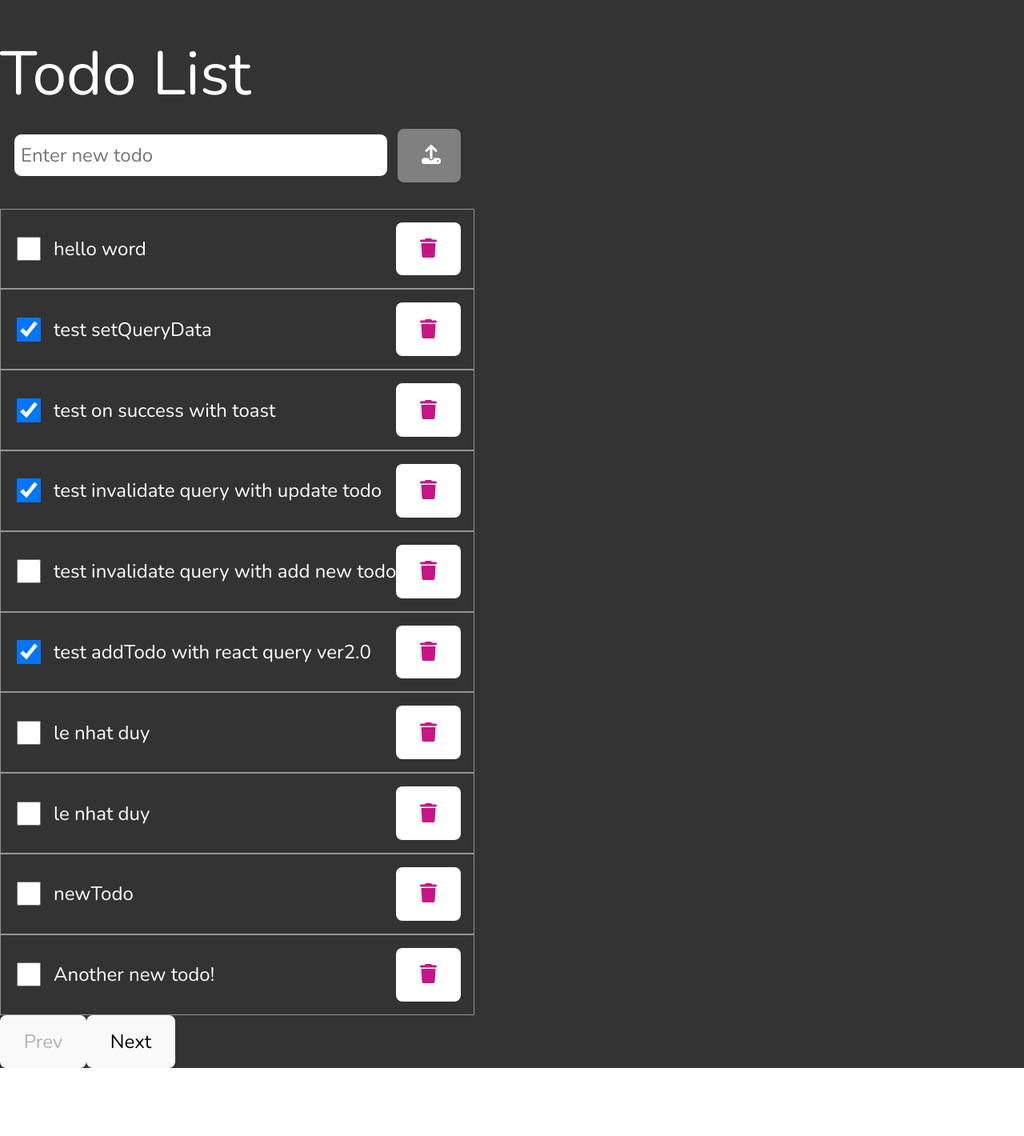
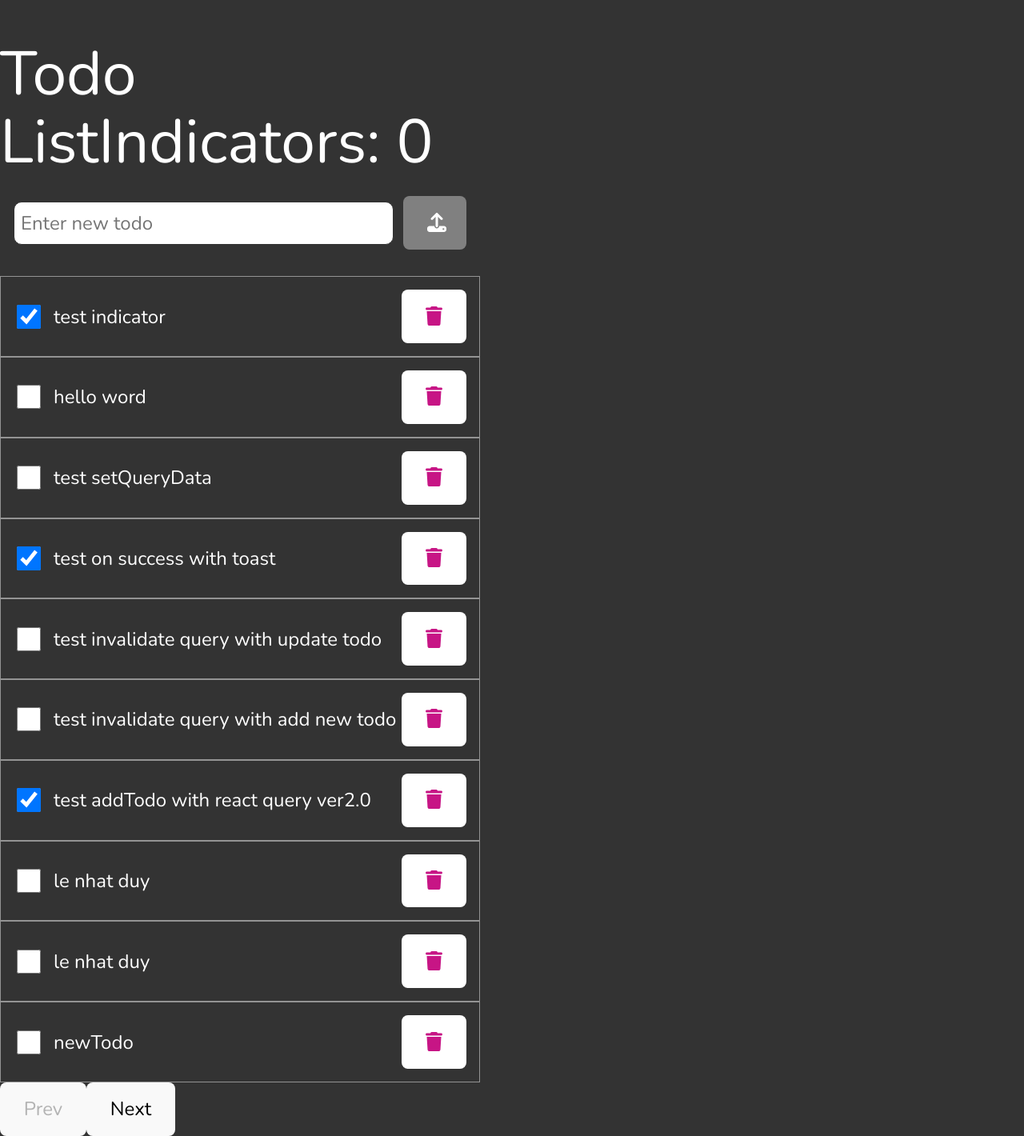
Before and after one commit to rayleigh420/ReactTS_Tanstack_React_Query, a React (Vite) app: page / in a window 1280 px wide. Shown: the whole page at 80% size. Before the commit the page ends 1335 px from the top, so only its background shows below. Built offline with nearby package versions, Linux system fonts and the light colour scheme; data requests are answered from the project's data file.

Commit message:
Fetching Indicators and Query Cancalation with abortController

```diff
--- a/data/db.json
+++ b/data/db.json
@@ -1102,7 +1102,7 @@
       "userId": 10,
       "id": 190,
       "title": "accusamus sint iusto et voluptatem exercitationem",
-      "completed": true
+      "completed": false
     },
     {
       "userId": 10,
@@ -1150,13 +1150,13 @@
       "userId": 10,
       "id": 198,
       "title": "quis eius est sint explicabo",
-      "completed": true
+      "completed": false
     },
     {
       "userId": 10,
       "id": 199,
       "title": "numquam repellendus a magnam",
-      "completed": true
+      "completed": false
     },
     {
       "userId": 10,
@@ -1203,7 +1203,7 @@
     {
       "userId": 1,
       "title": "test invalidate query with update todo",
-      "completed": true,
+      "completed": false,
       "id": 1006
     },
     {
@@ -1215,7 +1215,7 @@
     {
       "userId": 1,
       "title": "test setQueryData",
-      "completed": true,
+      "completed": false,
       "id": 1008
     },
     {
@@ -1223,6 +1223,12 @@
       "title": "hello word",
       "completed": false,
       "id": 1009
+    },
+    {
+      "userId": 1,
+      "title": "test indicator",
+      "completed": true,
+      "id": 1010
     }
   ]
 }
--- a/src/api/todosApi.ts
+++ b/src/api/todosApi.ts
@@ -1,7 +1,7 @@
 import { Todo } from "../types/todoType";
 import axios from "../utils/axios";
 
-export const getTodo = async (page: number) => {
+export const getTodo = async (page: number, signal?: AbortSignal) => {
     try {
         const result = await axios.get<Todo[]>(`/todos?_page=${page}&_limit=10&_sort=id&_order=desc`)
         return result.data
--- a/src/features/todos/TodoList.tsx
+++ b/src/features/todos/TodoList.tsx
@@ -1,6 +1,6 @@
 import { faTrash } from "@fortawesome/free-solid-svg-icons"
 import { FontAwesomeIcon } from "@fortawesome/react-fontawesome"
-import { useMutation, useQuery, useQueryClient } from "@tanstack/react-query"
+import { useIsFetching, useIsMutating, useMutation, useQuery, useQueryClient } from "@tanstack/react-query"
 import axios from "axios"
 import { ReactNode, useState } from "react"
 import { toast } from "react-toastify"
@@ -19,9 +19,16 @@ const TodoList = () => {
 
     const { data: todos, isLoading, isFetching, isError, isSuccess, error, } = useQuery({
         queryKey: ['todos', page],
-        queryFn: () => getTodo(page),
+        queryFn: () => {
+            const controller = new AbortController();
+            setTimeout(() => {
+                controller.abort();
+            }, 5000)
+            return getTodo(page, controller.signal)
+        },
         staleTime: 10 * 1000,           // 10s
-        select: data => data?.sort((a: Todo, b: Todo) => b.id! - a.id!),
+
+        select: (data) => data?.sort((a: Todo, b: Todo) => b.id! - a.id!),
 
         // Moi lan load qua trang moi thi mac dinh data khong co undefined nen isLoading = true
         // Voi keepPreviousData = true, thi data truoc do se duoc giu lai, khi do mac du data da cu (stale)
@@ -81,6 +88,11 @@ const TodoList = () => {
         })
     }
 
+    // So luong nhung lan "dang duoc" fetching hay mutating
+    // Sau khi fetch hoac mutate xong thi so luong ve lai 0
+    const isFetchingIndicators = useIsFetching();
+    const isMuatatingIndicators = useIsMutating();
+
     let content;
     if (isLoading) {
         content = <p>Loading</p>
@@ -111,12 +123,15 @@ const TodoList = () => {
 
     return (
         <main>
-            <h1>Todo List</h1>
+            <h1>
+                Todo List
+                <span>Indicators: {isFetchingIndicators + isMuatatingIndicators}</span>
+            </h1>
             <AddTodoForm />
             {content}
             <div>
                 <button onClick={() => setPage(prev => prev - 1)} disabled={page == 1} onMouseEnter={() => prefetchPrevPage(page - 1)}>Prev</button>
-                <button onClick={() => setPage(prev => prev + 1)} disabled={page == 3} onMouseEnter={() => prefetchNextPage(page + 1)}> Next</button>
+                <button onClick={() => setPage(prev => prev + 1)} disabled={page == 3} onMouseEnter={() => prefetchNextPage(page + 1)}>Next</button>
             </div>
         </main >
     )
--- a/src/main.tsx
+++ b/src/main.tsx
@@ -12,7 +12,8 @@ const queryClient = new QueryClient({
   defaultOptions: {
     queries: {
       refetchOnWindowFocus: false,
-    }
+      refetchOnReconnect: false,
+    },
   }
 })
 
```
